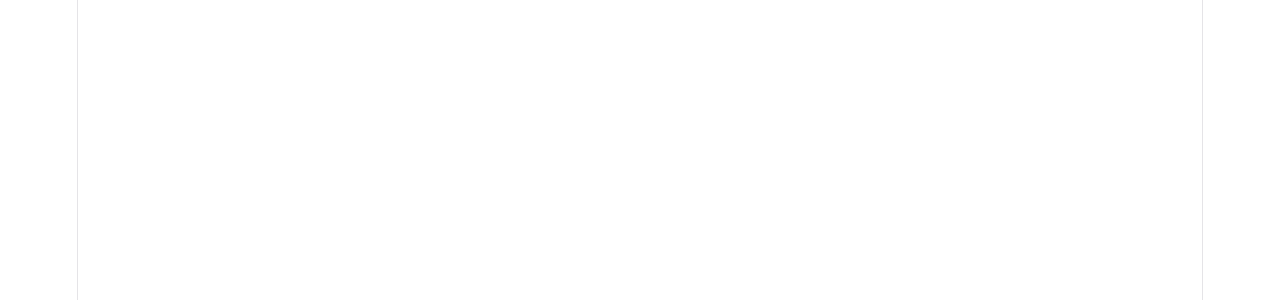
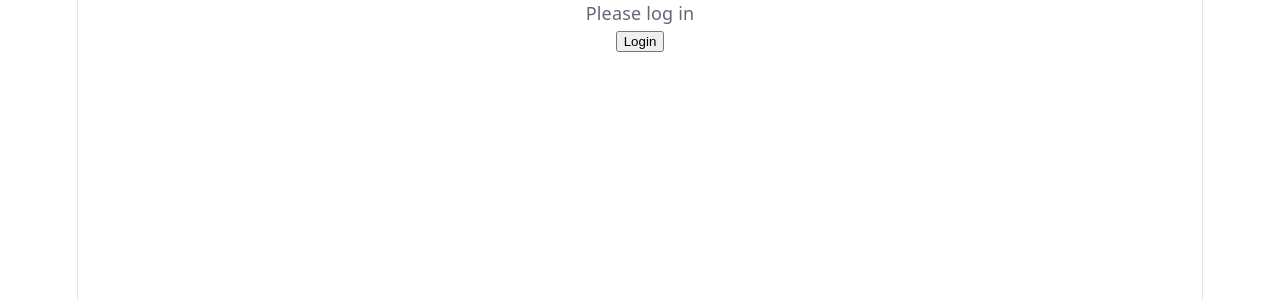
Before and after one commit to ChrisBarroso32/states-project-git, a React (Vite) app in the folder states-project/: page / in a window 1280 px wide. Shown: the top 300 px of the page. Built offline with nearby package versions, Linux system fonts and the light colour scheme.

Commit message:
Se añadió el componente UserProfile en /src

```diff
--- a/states-project/src/App.jsx
+++ b/states-project/src/App.jsx
@@ -1,11 +1,12 @@
-import React from 'react'
+import UserProfile from "../src/UserProfile.jsx"
+import "../src/App.css"
 
 const App = () => {
   return (
-    <div>
-
-    </div>
-  )
+  <div>
+    <UserProfile/>
+  </div>
+)
 }
 
 export default App
--- /dev/null
+++ b/states-project/src/UserProfile.jsx
@@ -0,0 +1,33 @@
+import { useState } from 'react'
+
+const UserProfile = () => {
+    // Reacreación de estados en el componente
+    const [user, setUser] = useState(null);
+
+    const login = () => {
+        setUser({name: "Chris", email: "chris@example.com"})
+    };
+
+    const logout = () => {
+        setUser(null)
+    };
+
+    return (
+        <div>
+            { user ? (
+                <div>
+                    <p>Welcome {user.name} !</p>
+                    <p>Email: {user.email}</p>
+                    <button onClick={logout}>Logout</button>
+                </div>
+            ): (
+                <div>
+                    <p>Please log in</p>
+                    <button onClick={login}>Login</button>
+                </div>
+            )}
+        </div>
+    )
+}
+
+export default UserProfile
```
